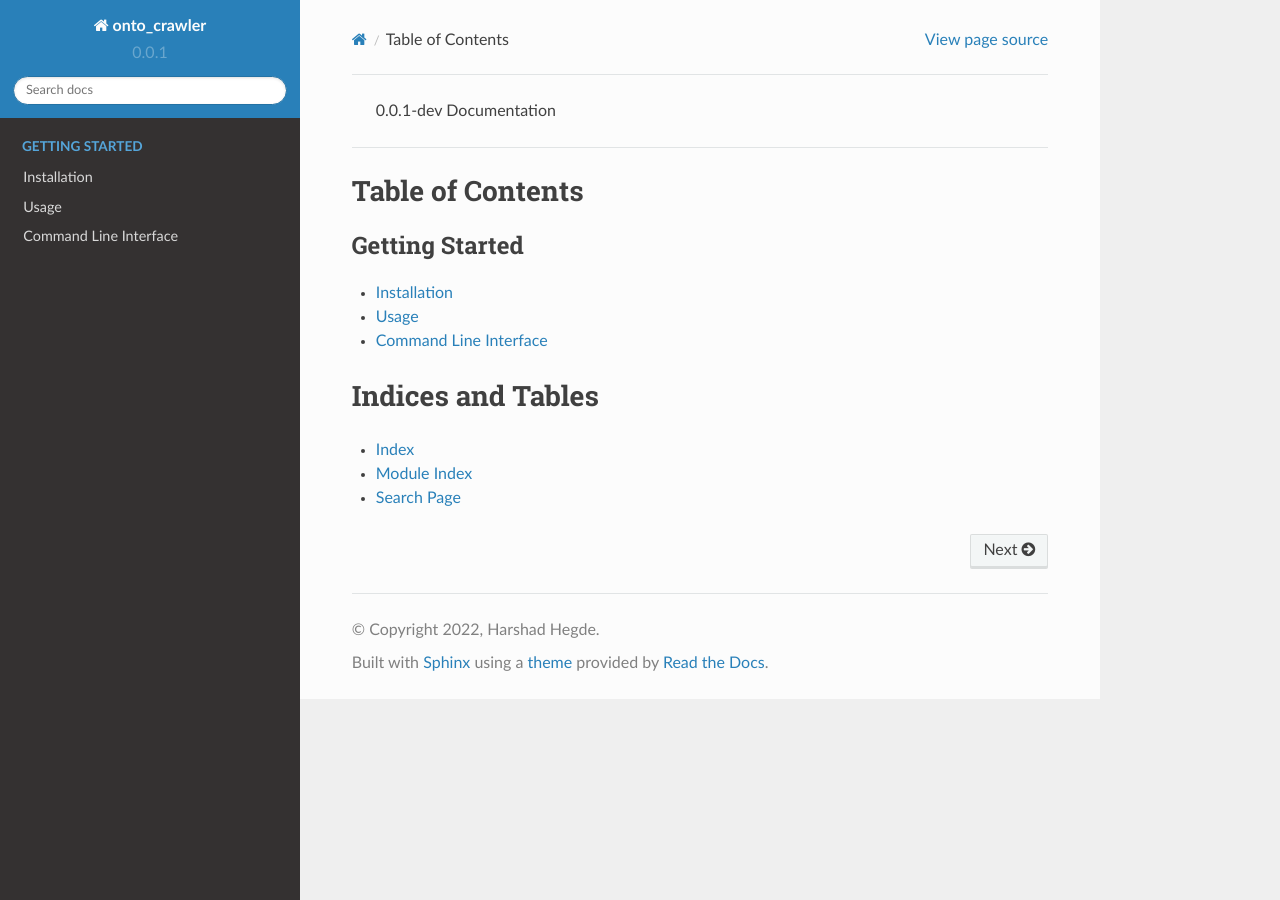
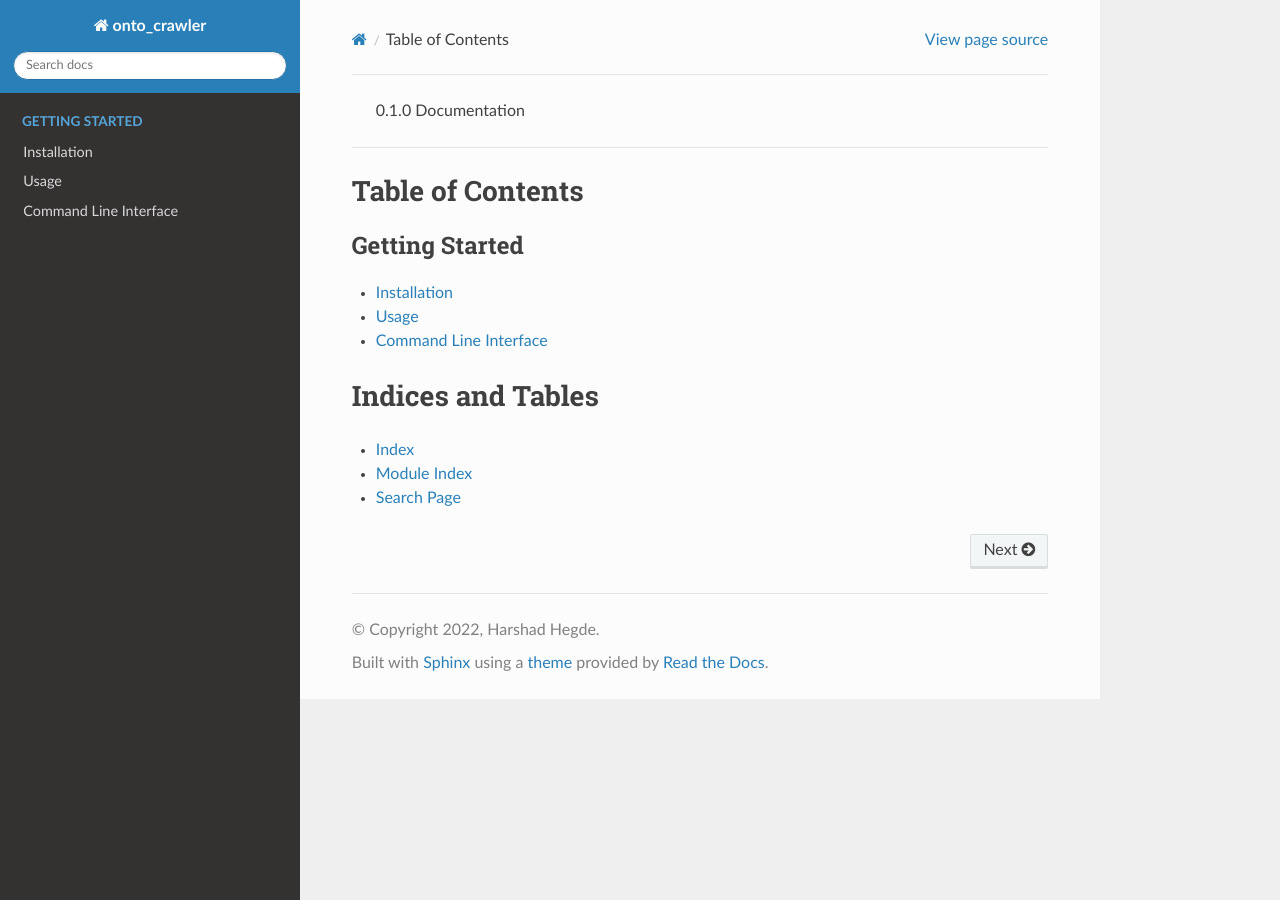
Before and after one commit to INCATools/ontobot-change-agent, a Sphinx documentation site: the page built from docs/index.rst, in a window 1280 px wide. Built offline with Sphinx 7.4.7 and the Read the Docs theme 2.0.0, drawn with Linux system fonts in a browser that asks for light colours.

Commit message:
commented a few things

```diff
--- a/docs/conf.py
+++ b/docs/conf.py
@@ -17,6 +17,7 @@
 import re
 import sys
 from datetime import date
+from onto_crawler import __version__
 
 sys.path.insert(0, os.path.abspath("../../src"))
 
@@ -27,17 +28,17 @@
 author = "Harshad Hegde"
 
 # The full version, including alpha/beta/rc tags.
-release = "0.0.1-dev"
+release = __version__
 
 # The short X.Y version.
-parsed_version = re.match(
-    "(?P<major>\d+)\.(?P<minor>\d+)\.(?P<patch>\d+)(?:-(?P<release>[0-9A-Za-z-]+(?:\.[0-9A-Za-z-]+)*))?(?:\+(?P<build>[0-9A-Za-z-]+(?:\.[0-9A-Za-z-]+)*))?",
-    release,
-)
-version = parsed_version.expand("\g<major>.\g<minor>.\g<patch>")
+# parsed_version = re.match(
+#     "(?P<major>\d+)\.(?P<minor>\d+)\.(?P<patch>\d+)(?:-(?P<release>[0-9A-Za-z-]+(?:\.[0-9A-Za-z-]+)*))?(?:\+(?P<build>[0-9A-Za-z-]+(?:\.[0-9A-Za-z-]+)*))?",
+#     release,
+# )
+# version = parsed_version.expand("\g<major>.\g<minor>.\g<patch>")
 
-if parsed_version.group("release"):
-    tags.add("prerelease")
+# if parsed_version.group("release"):
+#     tags.add("prerelease")
 
 # -- General configuration ---------------------------------------------------
 
@@ -47,10 +48,10 @@
 
 # If true, the current module name will be prepended to all description
 # unit titles (such as .. function::).
-add_module_names = False
+# add_module_names = False
 
 # A list of prefixes that are ignored when creating the module index. (new in Sphinx 0.6)
-modindex_common_prefix = ["onto_crawler."]
+# modindex_common_prefix = ["onto_crawler."]
 
 # Add any Sphinx extension module names here, as strings. They can be
 # extensions coming with Sphinx (named 'sphinx.ext.*') or your custom
@@ -76,7 +77,7 @@
 # You can specify multiple suffix as a list of string:
 #
 # source_suffix = ['.rst', '.md']
-source_suffix = ".rst"
+# source_suffix = ".rst"
 
 # The master toctree document.
 master_doc = "index"
```
